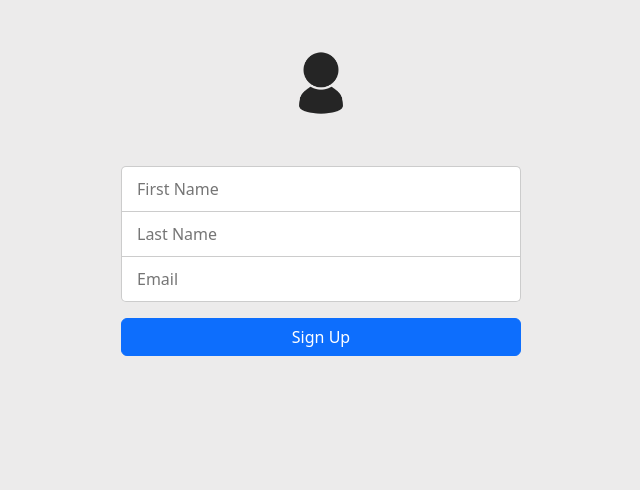
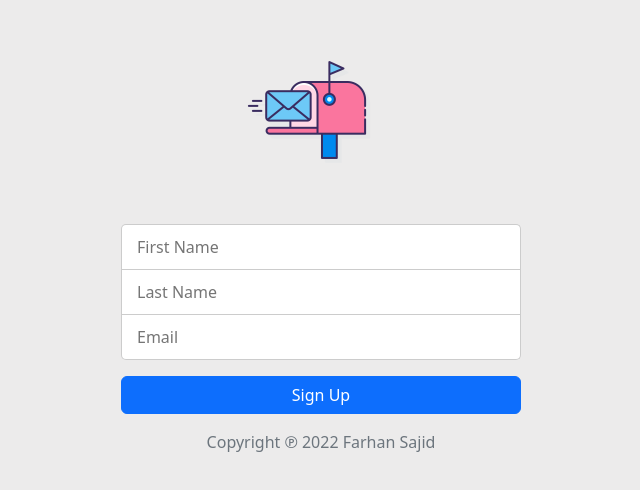
Before and after one commit to Sajid11194/mailchimp-newsletter, a website: page signup.html in a window 1280 px wide. Shown: the whole page, without its empty margins (319-959 px from the left). Drawn offline with nearby package versions, Linux system fonts and the light colour scheme.

Commit message:
changed logo

```diff
--- a/signup.html
+++ b/signup.html
@@ -9,9 +9,8 @@
 </head>
 <body>
 <div class="container d-flex justify-content-center" id="newsletter-signup">
-
     <form class="newsletter-signup-form text-center" action="/" method="post">
-        <img src="./image/login-icon.png" class="rounded my-5" alt="..." width="70px" height="70px">
+        <img src="./image/newsletter.png" class="my-5 me-4" alt="newsletter" width="128px">
         <div>
             <input type="text" name="fname" id="fname" placeholder="First Name">
         </div>
@@ -22,7 +21,9 @@
             <input type="email" name="email" id="email" placeholder="Email" required>
         </div>
         <button class="btn btn-primary my-3 w-100" type="submit">Sign Up</button>
+        <p class="text-muted">Copyright ℗ 2022 Farhan Sajid</p>
     </form>
+
 </div>
 
 <script src="https://cdn.jsdelivr.net/npm/bootstrap@5.2.1/dist/js/bootstrap.bundle.min.js" integrity="sha384-u1OknCvxWvY5kfmNBILK2hRnQC3Pr17a+RTT6rIHI7NnikvbZlHgTPOOmMi466C8" crossorigin="anonymous"></script>
```
Also changed, not shown: failure.html (+1 -1 lines), success.html (+1 -1 lines), public/image/login-icon.png (deleted), public/image/newsletter.png (added).
